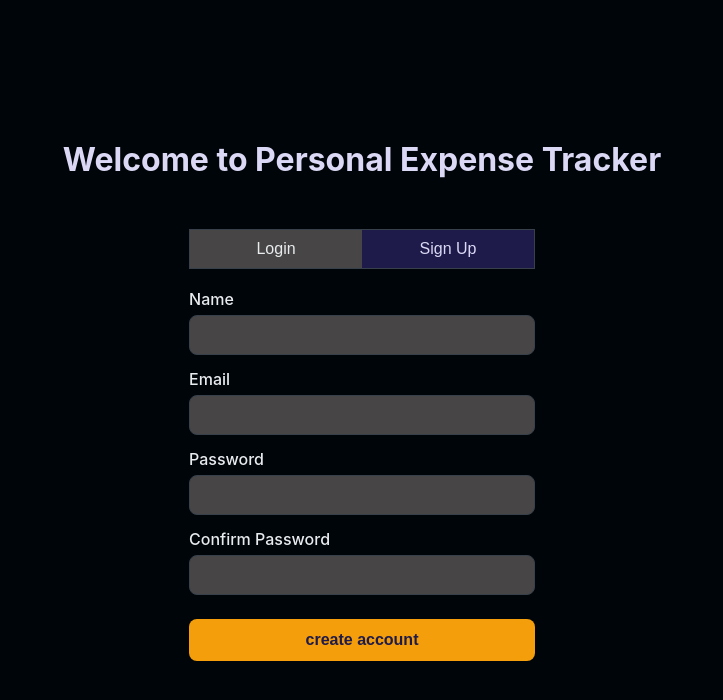
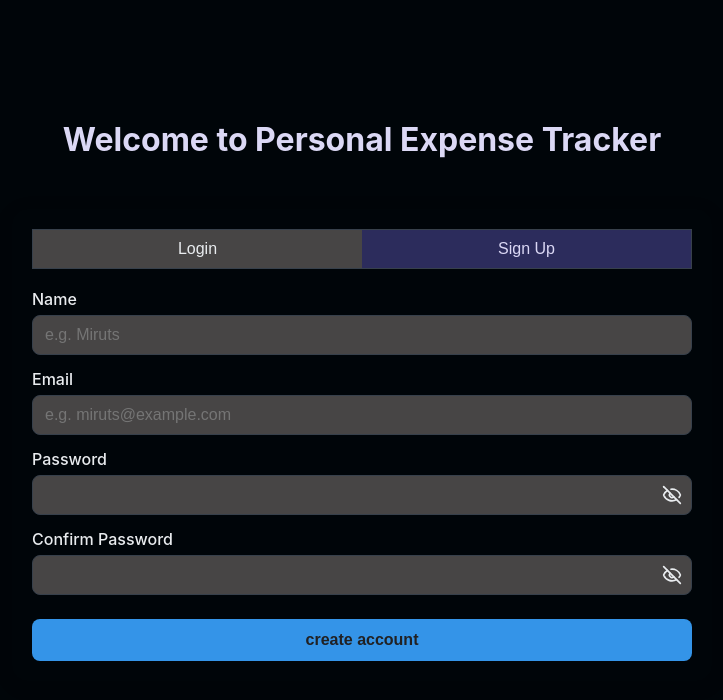
Before and after one commit to miruts-code/Personal-Expense-Tracker, a React (Vite) app: page / in a window 1280 px wide. Both pictures are taken after a click on the button "Sign Up". Shown: the top 700 px of the page, without its empty margins (278-1001 px from the left). Built offline with nearby package versions, Linux system fonts and the light colour scheme.

Commit message:
form validation added

```diff
--- a/package.json
+++ b/package.json
@@ -10,6 +10,7 @@
     "preview": "vite preview"
   },
   "dependencies": {
+    "lucide-react": "^1.28.0",
     "react": "^19.2.8",
     "react-dom": "^19.2.8"
   },
--- a/src/components/auth/AuthPage.css
+++ b/src/components/auth/AuthPage.css
@@ -14,10 +14,9 @@
     text-align:center;
     margin-bottom:50px;
 }
-.auth-form{
+.auth-form {
     width:100%;
     max-width:700px;
-    background:var(--card-bg);
     padding:20px;
     border-radius:16px;
     box-shadow:0 4px 20px rgba(0,0,0,0.1);
@@ -41,7 +40,7 @@
     color:var(--text);
 }
 .auth-toggle button.active{
-    background:var(--primary);
+    background:rgb(44, 44, 92);
     color:var(--text-h);
 }
 .form-label{
@@ -70,6 +69,14 @@
     border-color: #174e91;;
     box-shadow:0 0 0 3px rgba(124, 108, 82, 0.2);
 }
+.form-input.error{
+    border-color:var(--danger);
+}
+.error-message{
+    color:var(--danger);
+    font-size:14px;
+    margin-top:4px;
+}
 .auth-submit-btn{
     width:100%;
     padding:12px 0;
@@ -86,3 +93,24 @@
 .auth-submit-btn:hover{
     background:var(--accent-hover);
 }
+.password-input-wrapper{
+    position:relative;
+}
+.password-input-wrapper .form-input{
+    padding-right:40px;
+}
+.password-toggle-btn{
+    position:absolute;
+    top:50%;
+    right:10px;
+    transform:translateY(-50%);
+    background:none;
+    border:none;
+    cursor:pointer;
+    color:var(--text);
+    display:flex;
+    align-items:center;
+}
+.password-toggle-btn:hover{
+    opacity:1;
+}
--- a/src/components/auth/AuthPage.jsx
+++ b/src/components/auth/AuthPage.jsx
@@ -1,47 +1,189 @@
 import { useState } from "react";
-import './AuthPage.css';
+import { Eye, EyeOff } from "lucide-react";
+import "./AuthPage.css";
 function AuthPage() {
   const [mode, setMode] = useState("login");
+  const [name, setName] = useState("");
+  const [email, setEmail] = useState("");
+  const [password, setPassword] = useState("");
+  const [confirmPassword, setConfirmPassword] = useState("");
+  const [showPassword, setShowPassword] = useState(false);
+  const [showConfirmPassword, setShowConfirmPassword] = useState(false);
+
+  const [nameError, setNameError] = useState("");
+  const [emailError, setEmailError] = useState("");
+  const [passwordError, setPasswordError] = useState("");
+  const [confirmPasswordError, setConfirmPasswordError] = useState("");
+  const [submitMessage, setSubmitMessage] = useState("");
+  const [submitMessageType, setSubmitMessageType] = useState("success");
+  function clearErrors() {
+    setNameError("");
+    setEmailError("");
+    setPasswordError("");
+    setConfirmPasswordError("");
+  }
+  function isValidEmail(email) {
+    return /^[^\s@]+@[^\s@]+\.[^\s@]+$/.test(email);
+  }
   function handleSubmit() {
+    clearErrors();
+    let haserror = false;
 
+    if (mode === "signup" && name.trim() === "") {
+      setNameError("Name is required");
+      haserror = true;
+    }
+    if (!email.trim() || !isValidEmail(email)) {
+      setEmailError("Please enter a valid email address");
+      haserror = true;
+    }
+    if (!password) {
+      setPasswordError("Password is required");
+      haserror = true;
+    } else if (mode === "signup" && password.length < 8) {
+      setPasswordError("Password must be at least 8 characters long");
+      haserror = true;
+    }
+    if (mode === "signup" && password !== confirmPassword) {
+      setConfirmPasswordError("Passwords do not match");
+      haserror = true;
+    }
+      if (haserror) return;
+
+  }
+  function switchMode(newmode) {
+    setMode(newmode);
+    clearErrors();
+    setName("");
+    setEmail("");
+    setPassword("");
+    setConfirmPassword("");
   }
   return (
     <div className="auth-container">
       <h1 className="auth-title">Welcome to Personal Expense Tracker</h1>
-                <form  classname='auth-form' onSubmit={(e) => {
+      <form
+         className="auth-form"
+          noValidate
+         onSubmit={(e) => {
           e.preventDefault();
           handleSubmit();
-                }}>
+        }}
+      >
         <div className="auth-toggle">
-                        <button className={mode === "login" ? 'active' : ''}
+          <button
+            className={mode === "login" ? "active" : ""}
             type="button"
-                        onClick={() => setMode("login")}>Login</button>
-                        <button className={mode === "signup" ? 'active' : ''}
+            onClick={() => (mode !== "login" ? switchMode("login") : "")}
+          >
+            Login
+          </button>
+          <button
+            className={mode === "signup" ? "active" : ""}
             type="button"
-                        onClick={() => setMode("signup")}>Sign Up</button>
+            onClick={() => (mode !== "signup" ? switchMode("signup") : "")}
+          >
+            Sign Up
+          </button>
         </div>
-                {mode === 'signup' && (
+        {mode === "signup" && (
           <>
-                            <label className='form-label' htmlFor="name">Name</label>
-                            <input className='form-input' type="text" id="name"  />
+            <label className="form-label" htmlFor="name">
+              Name
+            </label>
+            <input
+              className={`form-input ${nameError ? "error" : ""}`}
+              value={name}
+              onChange={(e) => {
+                setName(e.target.value);
+                setNameError("");
+              }}
+              type="text"
+              id="name"
+              placeholder="e.g. Miruts"
+            />
+            {nameError && <div className="error-message">{nameError}</div>}
           </>
-                )
-                    }
-                    <label className='form-label' htmlFor="email">Email</label>
-                    <input className='form-input' type="email" id="email" />
+        )}
+        <label className="form-label" htmlFor="email">
+          Email
+        </label>
+        <input
+          className={`form-input ${emailError ? "error" : ""}`}
+          value={email}
+          onChange={(e) => {
+            setEmail(e.target.value);
+            setEmailError("");
+          }}
+          type="email"
+          id="email"
+          placeholder="e.g. miruts@example.com"
+        />
+        {emailError && <p className="error-message">{emailError}</p>}
 
-                    <label className='form-label' htmlFor="password">Password</label>
-                    <input className='form-input' type="password" id="password" />
-                    {mode === 'signup' && (
+        <label className="form-label" htmlFor="password">
+          Password
+        </label>
+        <div className="password-input-wrapper">
+          <input
+            className={`form-input ${passwordError ? "error" : ""}`}
+            value={password}
+            onChange={(e) => {
+              setPassword(e.target.value);
+              setPasswordError("");
+            }}
+            type={showPassword ? "text" : "password"}
+            id="password"
+          />
+          <button
+            type="button"
+            onClick={() => setShowPassword(!showPassword)}
+            className="password-toggle-btn"
+          >
+            {showPassword ? <Eye size={20} /> : <EyeOff size={20} />}
+          </button>
+        </div>
+        {passwordError && <p className="error-message">{passwordError}</p>}
+        {mode === "signup" && (
           <>
-                            <label className='form-label' htmlFor="confirmPassword">Confirm Password</label>
-                            <input className='form-input' type="password" id="confirmPassword" />
+            <label className="form-label" htmlFor="confirmPassword">
+              Confirm Password
+            </label>
+            <div className="password-input-wrapper">
+              <input
+                className={`form-input ${confirmPasswordError ? "error" : ""}`}
+                value={confirmPassword}
+                onChange={(e) => {
+                  setConfirmPassword(e.target.value);
+                  setConfirmPasswordError("");
+                }}
+                type={showConfirmPassword ? "text" : "password"}
+                id="confirmPassword"
+              />
+              <button
+                type="button"
+                onClick={() => setShowConfirmPassword(!showConfirmPassword)}
+                className="password-toggle-btn"
+              >
+                {showConfirmPassword ? <Eye size={20} /> : <EyeOff size={20} />}
+              </button>
+            </div>
+            {confirmPasswordError && (
+              <p className="error-message">{confirmPasswordError}</p>
+            )}
           </>
         )}
 
-                    <button className='auth-submit-btn' type="submit">{mode === "login" ? "Login" : "create account"}</button>
+        <button className="auth-submit-btn" type="submit">
+          {mode === "login" ? "Login" : "create account"}
+        </button>
+        {submitMessage && (
+          <p className={`submit-message ${submitMessageType}`}>
+            {submitMessage}
+          </p>
+        )}
       </form>
     </div>
-    )
+  );
 }
 export default AuthPage;
--- a/src/index.css
+++ b/src/index.css
@@ -4,9 +4,9 @@
   --bg: #000509;
   --card-bg: #474545;
   --border: #37404b;
-  --accent: #f59e0b;
-  --accent-hover: #d97706;
-  --primary: #1e1b4b;
+  --accent:  #3494e8;
+  --accent-hover:#1654d1;
+  --primary: #212123;
   --primary-hover: #312e81;
   --danger: #ef4444;
   --success: #16a34a;
```
Also changed, not shown: 1 other file (tests, documents, lock files or other folders). Lines whose indentation alone changed are shown as unchanged.
